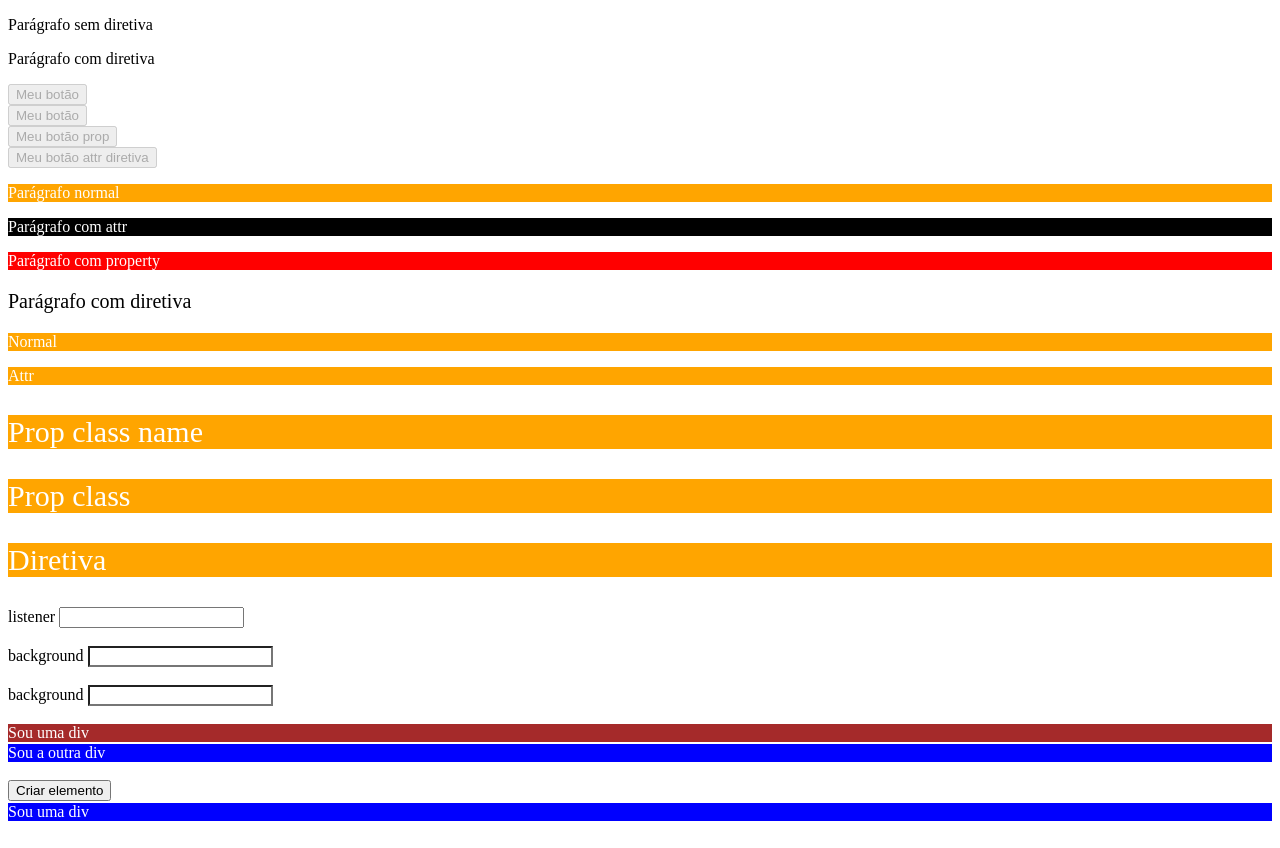
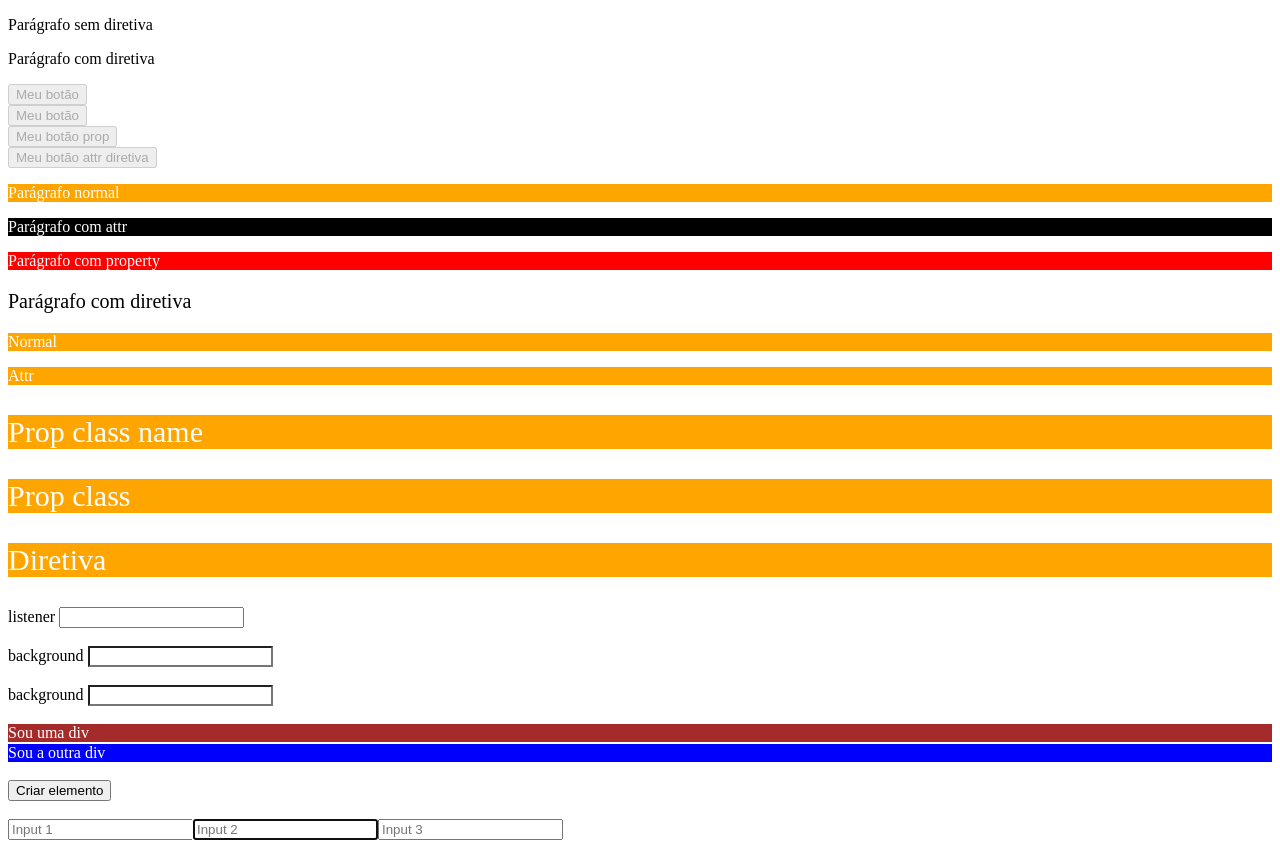
Before and after one commit to thiago-desenv/fundamentos-angular-v17, an Angular app: page / in a window 1280 px wide. Built offline with nearby package versions, Linux system fonts and the light colour scheme.

Commit message:
Obtido referência dos elementos HTML através do ElementRef e realizado interação através do event focus

```diff
--- a/src/app/app.component.html
+++ b/src/app/app.component.html
@@ -36,6 +36,12 @@
 <button (click)="createElement()">Criar elemento</button>
 <br>
 <div appFocusSecondInput></div>
+<br>
+<div appFocusSecondInput>
+  <input placeholder="Input 1">
+  <input placeholder="Input 2">
+  <input placeholder="Input 3">
+</div>
 <!-- <input type="text" #meuInput ngModel />
 
 Valor: {{ meuInput.value }} -->
--- a/src/app/directives/focus-second-input.directive.ts
+++ b/src/app/directives/focus-second-input.directive.ts
@@ -1,11 +1,24 @@
-import { Directive, HostBinding } from '@angular/core';
+import { Directive, HostBinding, ElementRef, OnInit, AfterViewInit } from '@angular/core';
 
 @Directive({
   selector: '[appFocusSecondInput]'
 })
-export class FocusSecondInputDirective {
-  @HostBinding('style.backgroundColor') bgColor = 'blue';
-  @HostBinding('style.color') color = 'white';
-  @HostBinding('style.MarginTop.px') marginTop = '2';
-  @HostBinding('textContent') text = 'Sou uma div';
+export class FocusSecondInputDirective implements AfterViewInit {
+  // @HostBinding('style.backgroundColor') bgColor = 'blue';
+  // @HostBinding('style.color') color = 'white';
+  // @HostBinding('style.MarginTop.px') marginTop = '2';
+  // @HostBinding('textContent') text = 'Sou uma div';
+
+  constructor(private readonly _elRef: ElementRef) { }
+
+  ngAfterViewInit(): void {
+    console.log('elRef', this._elRef);
+
+    const inputList = this._elRef.nativeElement.querySelectorAll('input') as HTMLInputElement[];
+    console.log(inputList);
+
+    if(inputList.length > 1) {
+      inputList[1].focus();
+    }
+  }
 }
```
